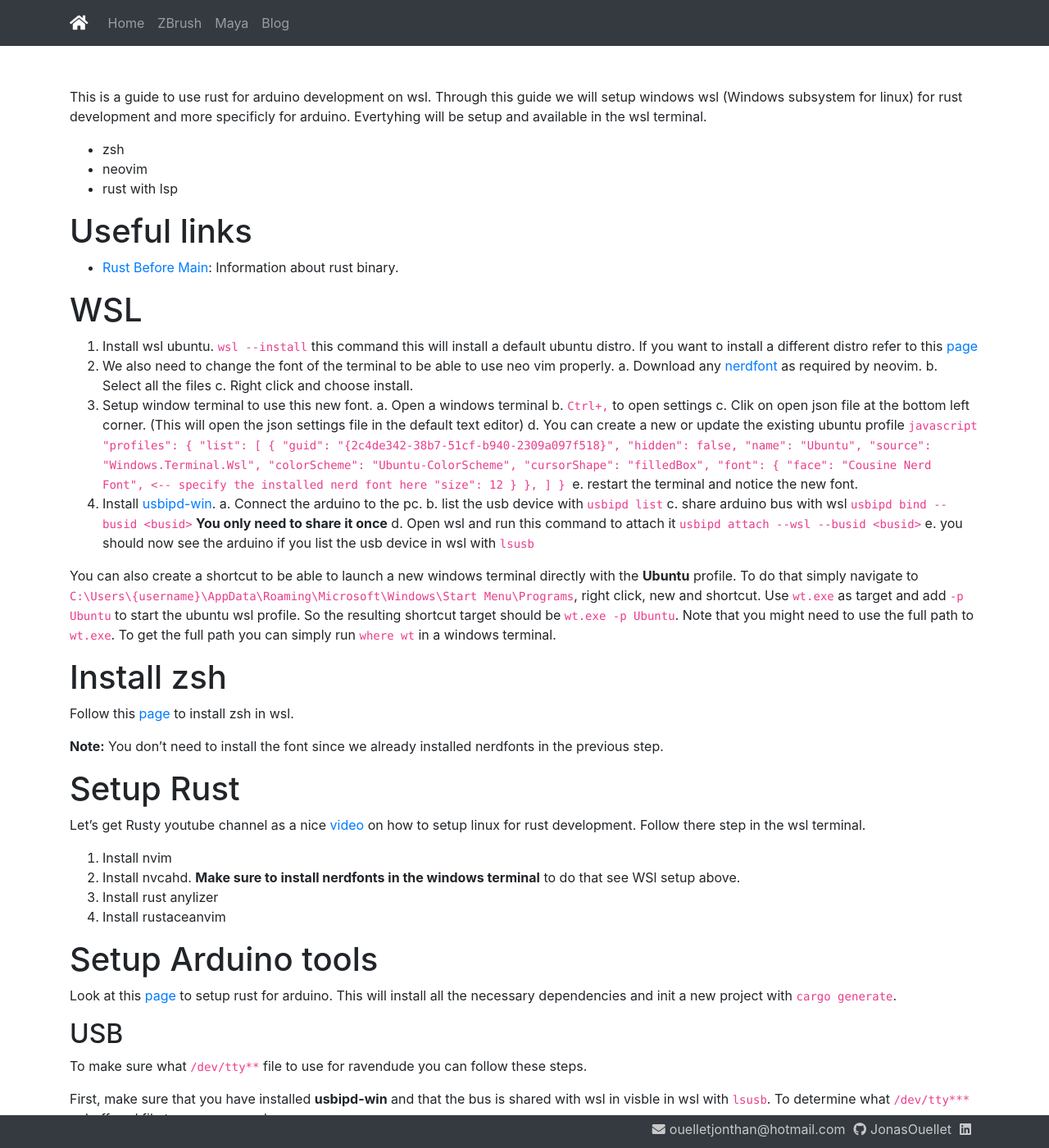
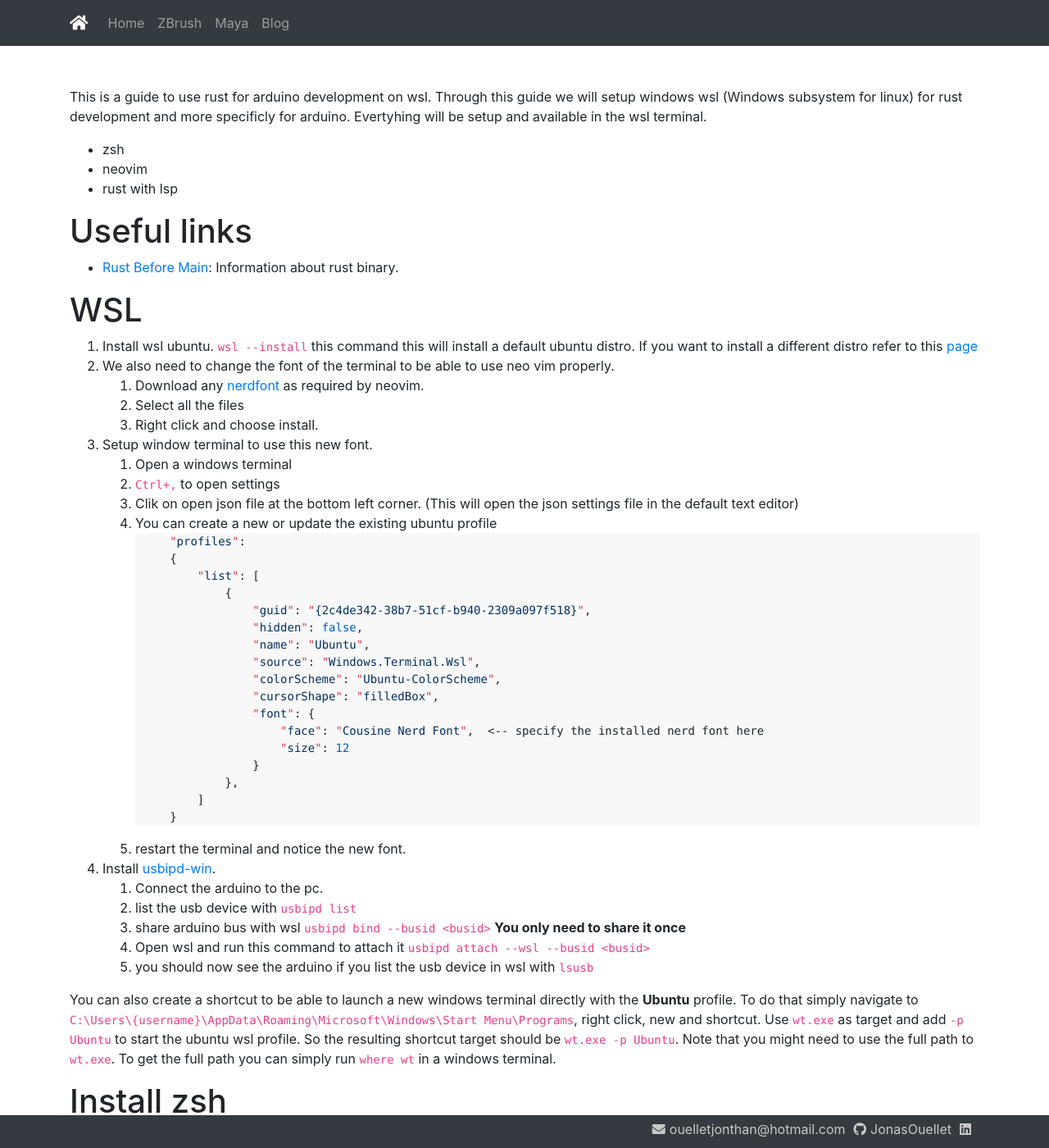
Before and after one commit to JonasOuellet/jonasouellet.github.io, a Jekyll site: the page built from _posts/2024-9-8-setup-arduino-rust-on-wsl.md, in a window 1280 px wide and 1400 px high. Shown: the whole window at 82% size. Built offline with Jekyll 4.4.1, drawn with Linux system fonts in a browser that asks for light colours; nearby versions of some CDN libraries; our own code applies the rules of GitHub Pages for plain Markdown files; part of the change alters nothing that is shown.

````diff
--- a/_posts/2024-9-8-setup-arduino-rust-on-wsl.md
+++ b/_posts/2024-9-8-setup-arduino-rust-on-wsl.md
@@ -14,14 +14,14 @@ This is a guide to use rust for arduino development on wsl.  Through this guide
 
 1. Install wsl ubuntu.  `wsl --install` this command this will install a default ubuntu distro.  If you want to install a different distro refer to this [page](https://learn.microsoft.com/en-us/windows/wsl/install)
 2. We also need to change the font of the terminal to be able to use neo vim properly.
-    a. Download any [nerdfont](https://www.nerdfonts.com) as required by neovim.
-    b. Select all the files
-    c. Right click and choose install.
+    1. Download any [nerdfont](https://www.nerdfonts.com) as required by neovim.
+    2. Select all the files
+    3. Right click and choose install.
 3. Setup window terminal to use this new font.
-    a. Open a windows terminal
-    b. `Ctrl+,` to open settings
-    c. Clik on open json file at the bottom left corner. (This will open the json settings file in the default text editor)
-    d. You can create a new or update the existing ubuntu profile
+    1. Open a windows terminal
+    2. `Ctrl+,` to open settings
+    3. Clik on open json file at the bottom left corner. (This will open the json settings file in the default text editor)
+    4. You can create a new or update the existing ubuntu profile
         ```javascript
             "profiles":
             {
@@ -41,13 +41,13 @@ This is a guide to use rust for arduino development on wsl.  Through this guide
                 ]
             }
         ```
-    e. restart the terminal and notice the new font.
+    5. restart the terminal and notice the new font.
 4. Install [usbipd-win](https://learn.microsoft.com/en-us/windows/wsl/connect-usb).
-    a. Connect the arduino to the pc.
-    b. list the usb device with `usbipd list`
-    c. share arduino bus with wsl `usbipd bind --busid <busid>`  **You only need to share it once**
-    d. Open wsl and run this command to attach it `usbipd attach --wsl --busid <busid>`
-    e. you should now see the arduino if you list the usb device in wsl with `lsusb`
+    1. Connect the arduino to the pc.
+    2. list the usb device with `usbipd list`
+    3. share arduino bus with wsl `usbipd bind --busid <busid>`  **You only need to share it once**
+    4. Open wsl and run this command to attach it `usbipd attach --wsl --busid <busid>`
+    5. you should now see the arduino if you list the usb device in wsl with `lsusb`
 
 You can also create a shortcut to be able to launch a new windows terminal directly with the **Ubuntu** profile. To do that simply navigate to `C:\Users\{username}\AppData\Roaming\Microsoft\Windows\Start Menu\Programs`, right click, new and shortcut. Use `wt.exe` as target and add `-p Ubuntu` to start the ubuntu wsl profile.  So the resulting shortcut target should be `wt.exe -p Ubuntu`.  Note that you might need to use the full path to `wt.exe`.  To get the full path you can simply run `where wt` in a windows terminal.
 
````
